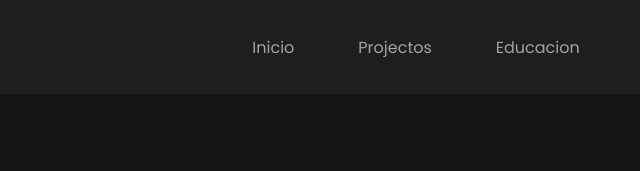
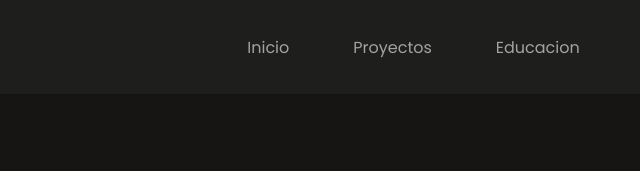
Before and after one commit to mariobernard29/mariobernard29.github.io, a plain HTML site: page index.html in a window 1280 px wide. Shown: the top 171 px of the page, 355-995 px from the left. Drawn offline with nearby package versions, Linux system fonts and the light colour scheme.

Commit message:
Update index.html

```diff
--- a/index.html
+++ b/index.html
@@ -25,7 +25,7 @@
         </div>
         <ul class="nav__links" id="nav-links">
           <li><a href="#home">Inicio</a></li>
-          <li><a href="#project">Projectos</a></li>
+          <li><a href="#project">Proyectos</a></li>
           <li><a href="#experience">Educacion</a></li>
           <li><a href="#contact">Contacto</a></li>
         </ul>
```
